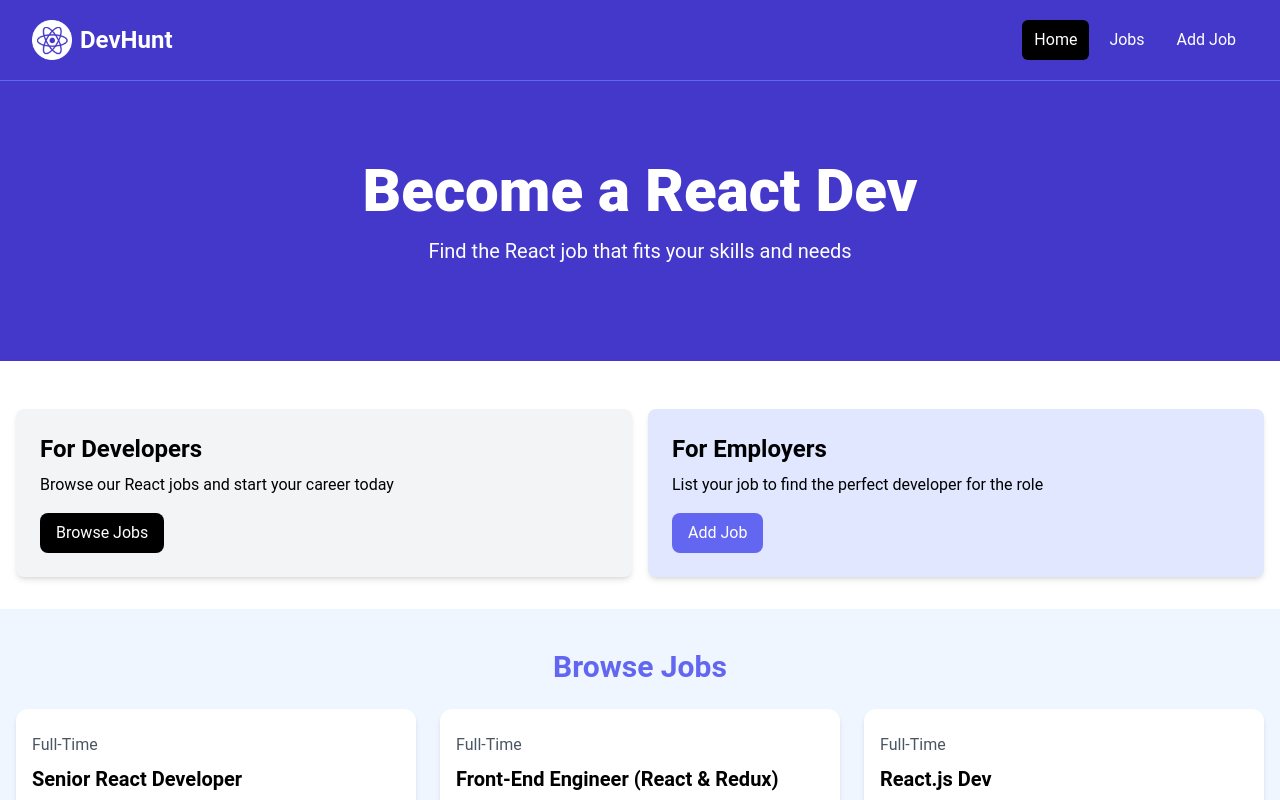
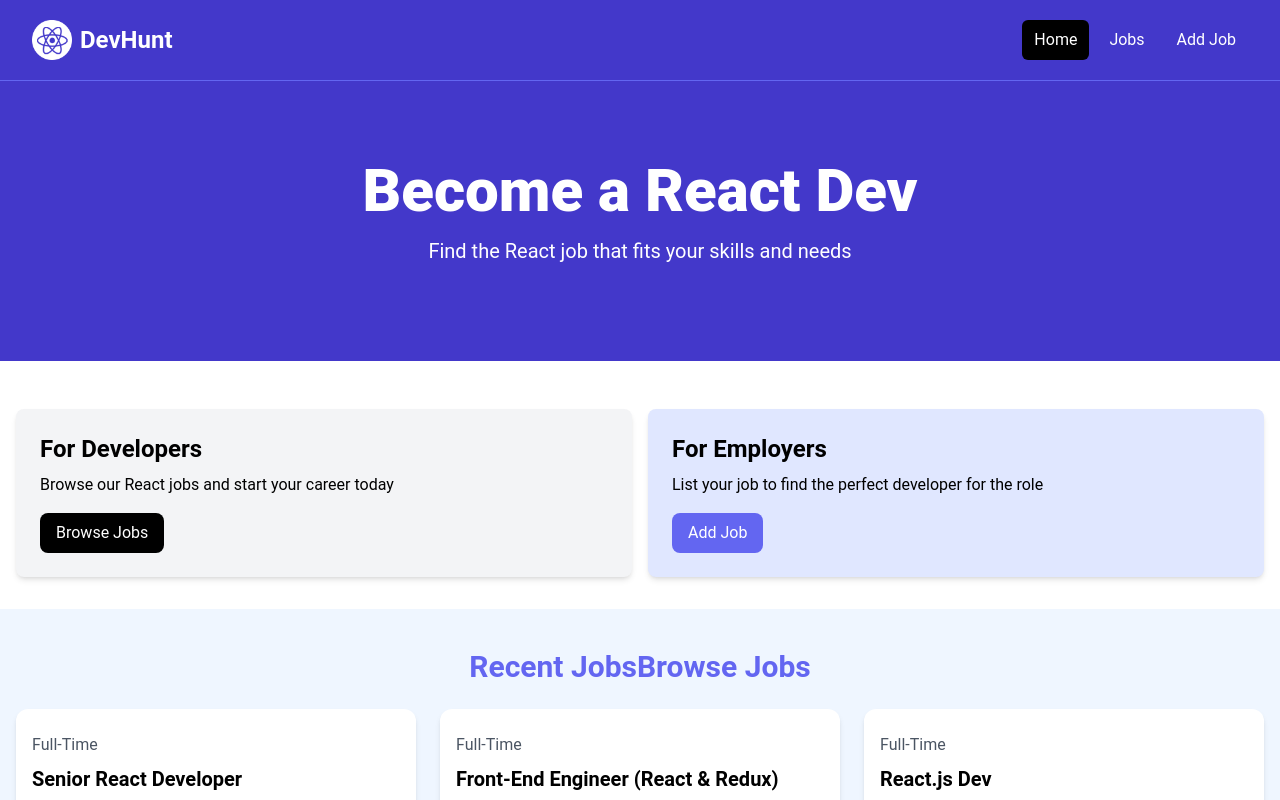
Before and after one commit to SaroshAhmad/ReactDevJobPortal, a React (Vite) app in the folder react-jobs/: page / in a window 1280 px wide. Shown: the top 800 px of the page. Built offline with nearby package versions, Linux system fonts and the light colour scheme.

Commit message:
Update JobListings component to display 'Recent Jobs' on the home page

```diff
--- a/react-jobs/src/components/JobListings.jsx
+++ b/react-jobs/src/components/JobListings.jsx
@@ -9,6 +9,7 @@ const JobListings = ({ isHome = false }) => {
         <section className="bg-blue-50 px-4 py-10">
             <div className="container-xl lg:container m-auto">
                 <h2 className="text-3xl font-bold text-indigo-500 mb-6 text-center">
+                    {isHome ? 'Recent Jobs' : 'Browse Jobs'}
                     Browse Jobs
                 </h2>
                 <div className="grid grid-cols-1 md:grid-cols-3 gap-6">
--- a/react-jobs/src/pages/HomePage.jsx
+++ b/react-jobs/src/pages/HomePage.jsx
@@ -8,7 +8,7 @@ const HomePage = () => {
         <>
             <Hero />
             <HomeCards />
-            <JobListings />
+            <JobListings isHome={true} />
             <ViewAllJobs />
         </>
     );
```
